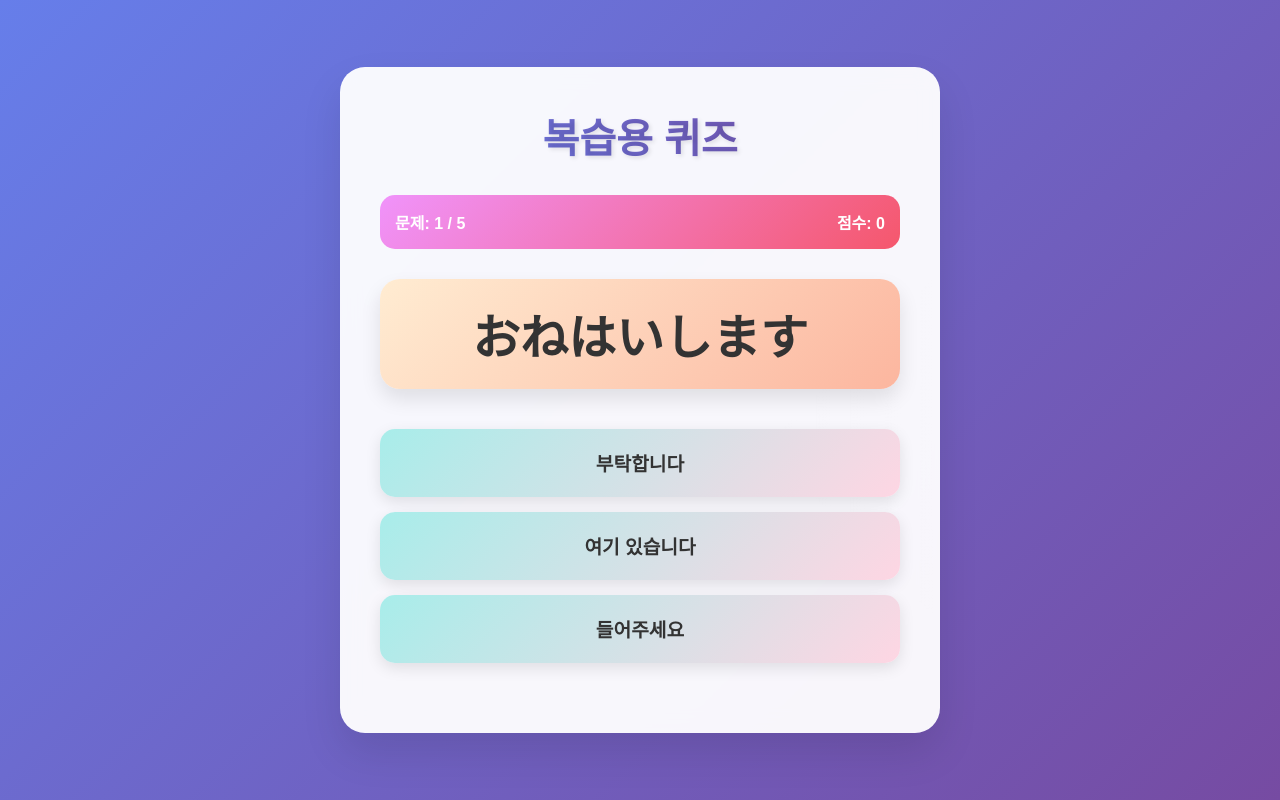
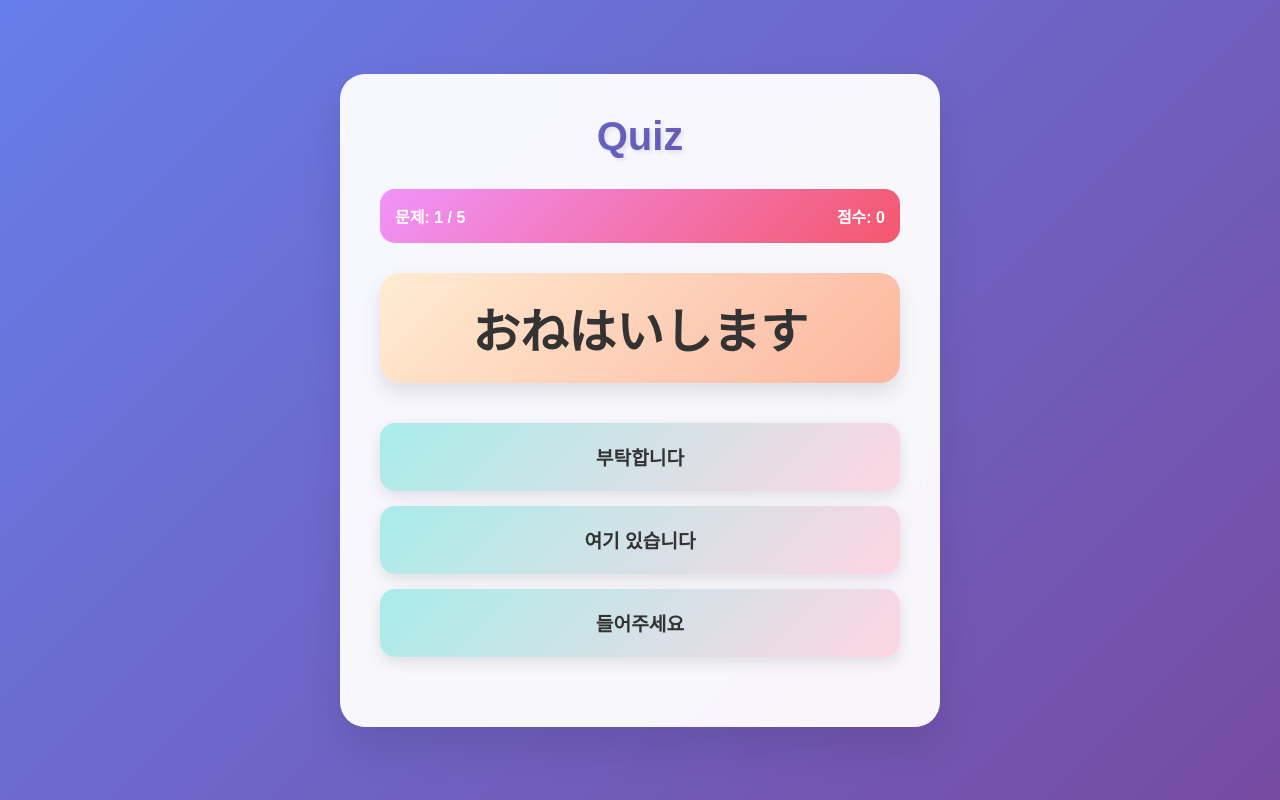
Before and after one commit to mio-sora/mio-quiz, a plain HTML site: page index.html in a window 1280 px wide. Drawn offline with Linux system fonts and the light colour scheme.

Commit message:
index.html

```diff
--- a/index.html
+++ b/index.html
@@ -315,7 +315,7 @@
 <body>
     <div class="quiz-container">
         <div class="header">
-            <h1 class="title">복습용 퀴즈</h1>
+            <h1 class="title">Quiz</h1>
         </div>
 
         <div class="score-board">
@@ -370,7 +370,7 @@
             {
                 question: "先生",
                 options: ["せんせ", "せんせい", "せんせえ"],
-                correct: 2
+                correct: 1
             },
             {
                 question: "会社員",
```
